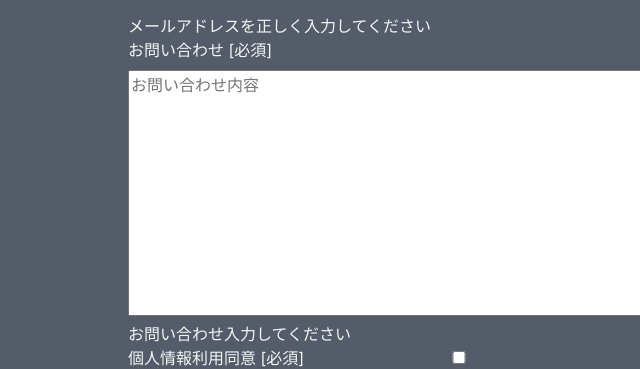
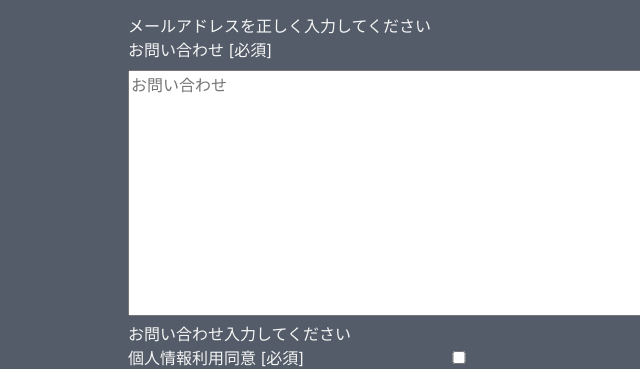
Before and after one commit to t-sp500/t-sp500.github.io, a plain HTML site: page index.html in a window 1280 px wide. Shown: the part 3452-3821 px from the top of the page, 0-640 px from the left. Drawn offline with nearby package versions, Linux system fonts and the light colour scheme.

Commit message:
Update index.html

```diff
--- a/index.html
+++ b/index.html
@@ -240,7 +240,7 @@
                     <div>
                     <label>お問い合わせ [必須]</label>
                     <br>
-                    <textarea name="お問い合わせ" cols="70" rows="10" placeholder="お問い合わせ内容" data-formrun-required></textarea>
+                    <textarea name="お問い合わせ" cols="70" rows="10" placeholder="お問い合わせ" data-formrun-required></textarea>
                     <div data-formrun-show-if-error="お問い合わせ">お問い合わせ入力してください</div>
                     </div>
 
```
